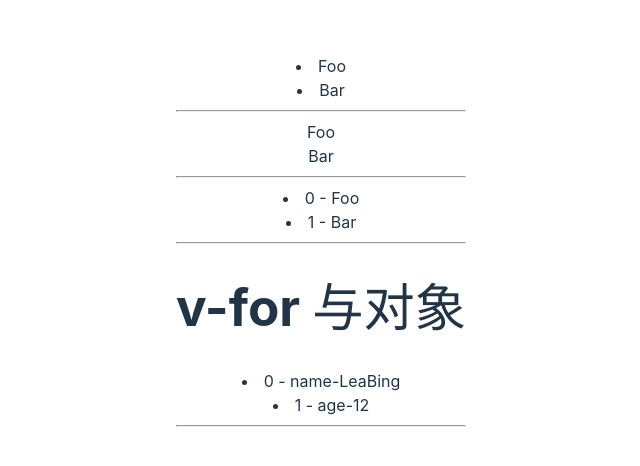
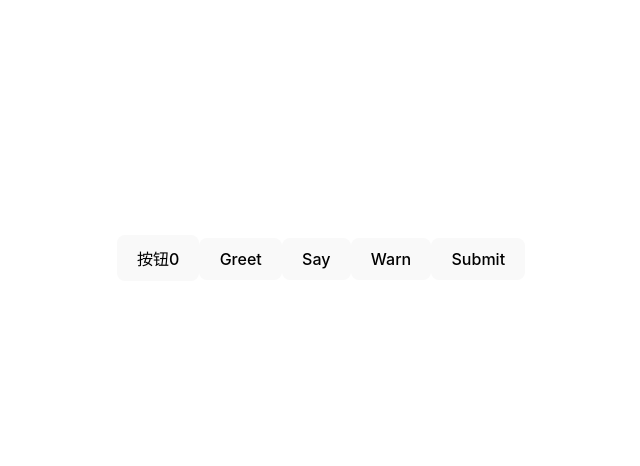
Before and after one commit to Panlibin2015/vue-demo, a Vue app: page / in a window 1280 px wide. Shown: the part 142-608 px from the top of the page, without its empty margins (319-959 px from the left). Built offline with nearby package versions, Linux system fonts and the light colour scheme.

Commit message:
1 file modified

```diff
--- a/src/App.vue
+++ b/src/App.vue
@@ -1,39 +1,38 @@
 <script setup>
 import { ref, computed, reactive } from 'vue';
+const count = ref(0);
+const name = ref('Vue.js');
 
-const items = ref([{ message: 'Foo' }, { message: 'Bar' }]);
-const myObject = reactive({ name: 'LeaBing', age: 12 });
+function greet(event) {
+  alert(`Hello ${name.value}!`);
+  // `event` 是 DOM 原生事件
+  if (event) {
+    alert(event.target.tagName);
+  }
+}
+
+function say(message) {
+  alert(message);
+}
+
+function warn(message, event) {
+  // 这里可以访问原生事件
+  if (event) {
+    event.preventDefault();
+  }
+  alert(message);
+}
 </script>
 
 <template>
-  <li v-for="item in items">
-    {{ item.message }}
-  </li>
-
-  <hr />
-  <span v-for="item in items">{{ item.message }} <br /></span>
-  <hr />
-  <li v-for="(item, index) in items">{{ index }} - {{ item.message }}</li>
-  <hr />
-  <h1>v-for 与对象</h1>
-  <li v-for="(item, key, index) in myObject">
-    {{ index }} - {{ key }}-{{ item }}
-  </li>
-  <hr />
-  <h1></h1>
+  <button @click="count++">按钮{{ count }}</button>
+  <button @click="greet()">Greet</button>
+  <button @click="say('Hello')">Say</button>
+  <button @click="warn('Say', $event)">Warn</button>
+  <!-- 使用内联箭头函数 -->
+  <button @click="(event) => warn('Form cannot be submitted yet.', event)">
+    Submit
+  </button>
 </template>
 
-<style>
-.fontStyle {
-  font-size: 45px;
-}
-
-.fontStyle2 {
-  font-size: 12px;
-}
-
-.active {
-  display: block;
-  color: red;
-}
-</style>
+<style></style>
```
